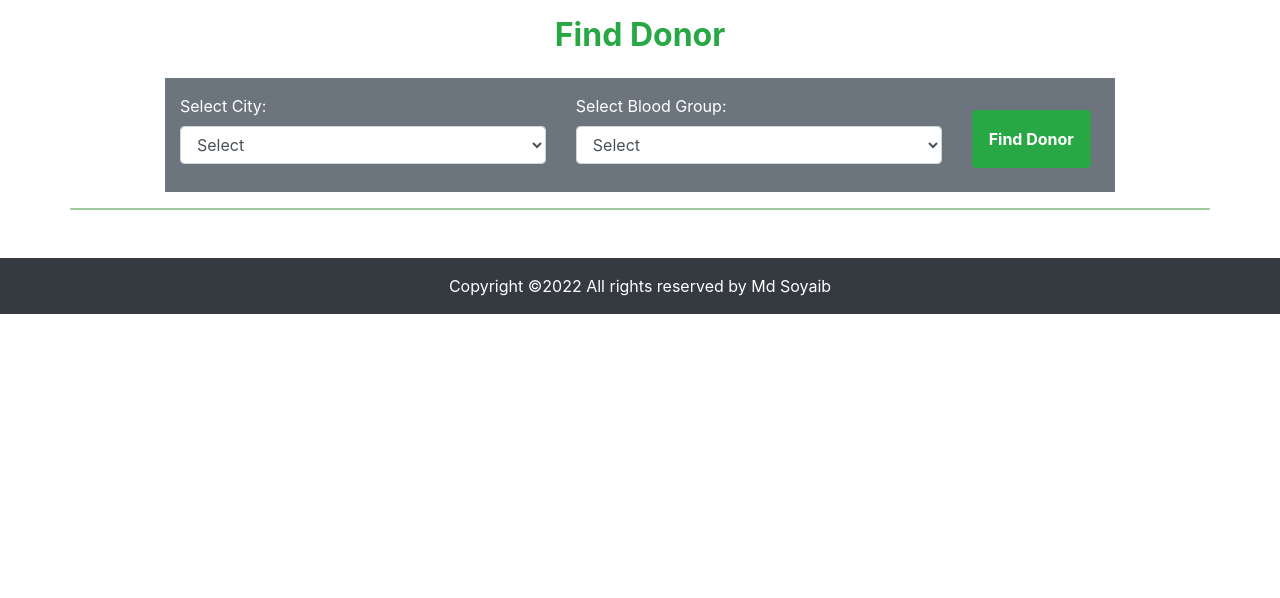
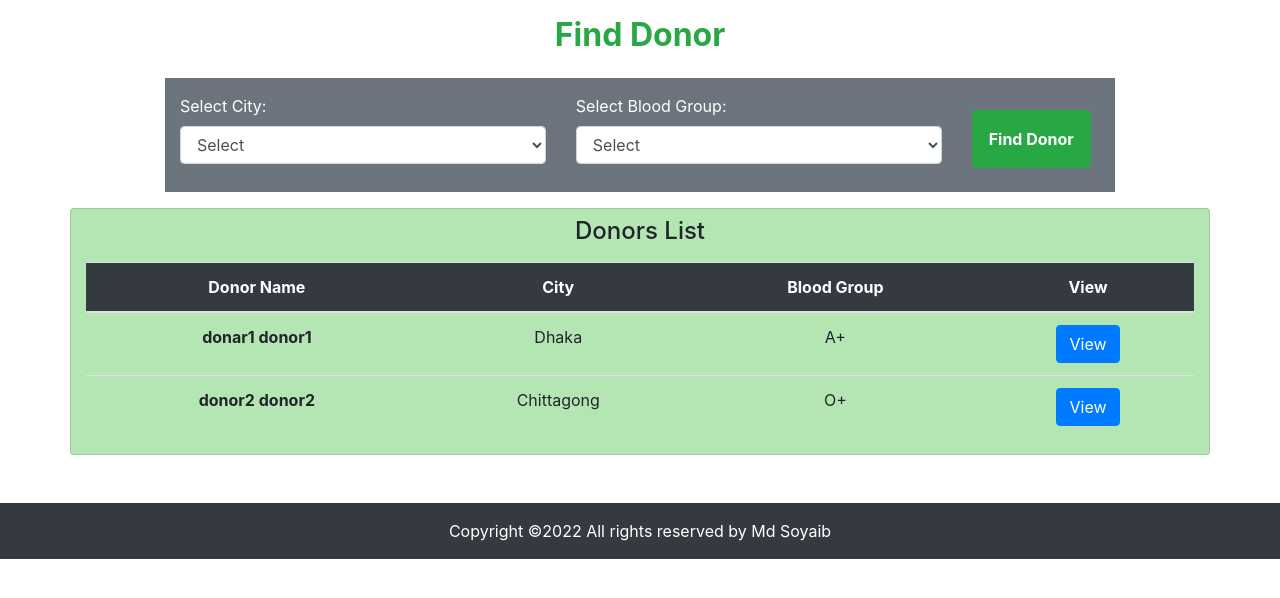
Before and after one commit to mdsoyaib/Blood_Bank, a Django app: page /find_donor in a window 1280 px wide. Shown: the part 56-654 px from the top of the page. Run offline with Django 3.2, Linux system fonts and the light colour scheme; a user stored in the database is signed in; data comes from the database, SQL or seed files in the repository; both versions use the stored data as it was after the commit; parts of the project's set-up code (start-up, migrations or seed data) failed here and were passed over; some libraries are stand-ins or nearby versions.

Commit message:
worked to send request to donor for getting donor contact number to get blood and storing the data and made a history page form where patient can get all request list till now he/she requested

```diff
--- a/app/admin.py
+++ b/app/admin.py
@@ -1,5 +1,5 @@
 from django.contrib import admin
-from app.models import Blood, CustomUser, City, Event, EventRegistration, Feedback, ContactForm, BloodRequest, FeedbackLike
+from app.models import Blood, CustomUser, City, Event, EventRegistration, Feedback, ContactForm, BloodRequest, FeedbackLike, RequestToDonor
 
 # Register your models here.
 
@@ -16,3 +16,4 @@ class FeedbackLikeAdmin(admin.ModelAdmin):
 
 admin.site.register(ContactForm)
 admin.site.register(BloodRequest)
+admin.site.register(RequestToDonor)
--- a/app/models.py
+++ b/app/models.py
@@ -53,6 +53,16 @@ class BloodRequest(models.Model):
     updated_at = models.DateTimeField(auto_now=True, blank=True, null=True)
 
 
+class RequestToDonor(models.Model):
+    from_patient = models.ForeignKey(CustomUser, on_delete=models.PROTECT, null=True, blank=True, related_name='From+')
+    to_donor = models.ForeignKey(CustomUser, on_delete=models.PROTECT, null=True, blank=True, related_name='To+')
+    blood = models.ForeignKey(Blood, on_delete=models.PROTECT, null=True, blank=True)
+    message = models.TextField(null=True, blank=True)
+
+    created_at = models.DateTimeField(auto_now_add=True, blank=True, null=True)
+    updated_at = models.DateTimeField(auto_now=True, blank=True, null=True)
+
+
 class Event(models.Model):
     title = models.CharField(max_length=255, null=True, blank=True)
     organized_by = models.CharField(max_length=255, null=True, blank=True)
--- a/app/views.py
+++ b/app/views.py
@@ -1,6 +1,6 @@
 from django.shortcuts import render, redirect
 from django.views import View
-from app.models import City, Blood, CustomUser, Event, EventRegistration, Feedback, ContactForm, BloodRequest, FeedbackLike
+from app.models import City, Blood, CustomUser, Event, EventRegistration, Feedback, ContactForm, BloodRequest, FeedbackLike, RequestToDonor
 from django.contrib import messages
 from django.contrib.auth import authenticate, login
 from django.db.models import F
@@ -102,9 +102,43 @@ class DeleteBloodRequest(View):
 
 class FindDonor(View):
     def get(self, request):
-        city = City.objects.all()
-        blood = Blood.objects.all()
-        return render(request, "find_donor.html", {'city':city, 'blood':blood})
+        user = request.user
+        if user.is_authenticated:
+            city = City.objects.all()
+            blood = Blood.objects.all()
+            donor = CustomUser.objects.filter(role="donor")
+            return render(request, "find_donor.html", {'city':city, 'blood':blood, 'donor':donor})
+        else:
+            messages.warning(request, "login first to access that page")
+            return redirect('login')
+
+    def post(self, request):
+        user = request.user
+        donor = request.POST['donorID']
+        print(donor)
+        blood = request.POST['blood']
+        message = request.POST['message']
+
+        checkDonor = CustomUser.objects.get(id=donor)
+        checkBlood = Blood.objects.get(group=blood)
+
+        requests = RequestToDonor(from_patient=user, to_donor=checkDonor, blood=checkBlood, message=message)
+        requests.save()
+        messages.success(request, "Check the donor contact number you requested and contact him/her for your needs.")
+        return redirect('donor_requests')
+
+
+# donor request history page view
+
+class DonorRequestHistory(View):
+    def get(self, request):
+        user = request.user
+        if user.is_authenticated:
+            requests = RequestToDonor.objects.all().order_by('-id')
+            return render(request, "donor_request_history.html", {'request':requests})
+        else:
+            messages.warning(request, "login first to access that page")
+            return redirect('login')
 
 
 # events page view
--- a/blood_bank/urls.py
+++ b/blood_bank/urls.py
@@ -15,7 +15,7 @@ Including another URLconf
 """
 from django.contrib import admin
 from django.urls import path
-from app.views import Home, Signup, Login, Events, Feedbacks, About, BloodBank, BloodRequestHistory, BloodRequestReport, DeleteBloodRequest, EditFeedback, DeleteFeedback, LikeFeedback, FindDonor
+from app.views import Home, Signup, Login, Events, Feedbacks, About, BloodBank, BloodRequestHistory, BloodRequestReport, DeleteBloodRequest, EditFeedback, DeleteFeedback, LikeFeedback, FindDonor, DonorRequestHistory
 from django.contrib.auth import views as auth_views
 from django.conf.urls.static import static
 from django.conf import settings
@@ -26,6 +26,7 @@ urlpatterns = [
     path('', Home.as_view(), name="home"),
     path('blood_bank', BloodBank.as_view(), name="blood_bank"),
     path('find_donor', FindDonor.as_view(), name="find_donor"),
+    path('donor_requests', DonorRequestHistory.as_view(), name="donor_requests"),
     path('event', Events.as_view(), name="event"),
 
     path('feedback', Feedbacks.as_view(), name="feedback"),
--- a/templates/base.html
+++ b/templates/base.html
@@ -76,6 +76,7 @@
                 {% if not user.is_superuser %}
                 <div class="dropdown-menu" aria-labelledby="navbarDropdown">
                     <a class="dropdown-item" href="{% url 'blood_requests' %}">Blood Requests</a>
+                    <a class="dropdown-item" href="{% url 'donor_requests' %}">Donor Requests</a>
                 </div>
                 {% endif %}
 
--- a/templates/find_donor.html
+++ b/templates/find_donor.html
@@ -44,30 +44,42 @@
                         </div>
                     </div>
                 </div>
+
                 <div class="col-lg-12 mt-3 mb-5 card" style="background-color: rgb(180, 230, 180);">
                     <div class="row">
 
-                        {% for event in event %}
-                        <div class="col-lg-4 mx-auto m-5 text-center">
-                            <div class="card mx-auto border-white" style="width: 18rem;">
-                                <img class="card-img-top" src="/media/{{event.photo}}" alt="event image" height="250px">
-                                <div class="card-body">
-                                  <h5 class="card-title">{{event.title}}</h5>
-                                  <h6 class="text-secondary">Event Date: {{event.event_date}}</h6>
+                        {% if not request.GET %}
+                        <div class="col-lg-12 mt-2 mb-2 text-center">
+                            <h4>Donors List</h4>
+                        </div>
+                        <div class="col-lg-12">
+                            <table class="table table-hover text-center">
+                                <thead class="bg-dark text-white">
+                                    <tr>
+                                        <th scope="col">Donor Name</th>
+                                        <th scope="col">City</th>
+                                        <th scope="col">Blood Group</th>
+                                        <th scope="col">View</th>
+                                    </tr>
+                                </thead>
+                                <tbody>
+                                    {% for donor in donor %}
+                                    <tr>
+                                        <th scope="row">{{donor.first_name}} {{donor.last_name}}</th>
+                                        <td>{{donor.city}}</td>
+                                        <td>{{donor.blood}}</td>
+                                        <td>
+                                            <button class="btn btn-primary"><a href="#viewModal{{donor.id}}" class="view text-white" style="text-decoration: none;" data-toggle="modal"
+                                            data-target="#viewModal{{donor.id}}">View</a></button>
+                                        </td>
+                                    </tr>
 
-                                  <button class="btn btn-primary mt-2"><a href="#viewModal{{event.id}}" class="view text-white" style="text-decoration: none;" data-toggle="modal"
-                                  data-target="#viewModal{{event.id}}">View Detail</a></button>
+                                    <!-- donor Details Modal HTML -->
 
-                                </div>
-                            </div>
-                        </div>
-
-                        <!-- Event Details Modal HTML -->
-
-                        <div id="viewModal{{event.id}}" class="modal fade">
+                                    <div id="viewModal{{donor.id}}" class="modal fade">
                                         <div class="modal-dialog">
                                             <div class="modal-content">
-                                    <form action="event" method="post" enctype="multipart/form-data">
+                                                <form action="find_donor" method="post" enctype="multipart/form-data">
                                                     {% csrf_token %}
                                                     <div class="modal-header">
                                                         <button type="button" class="close" data-dismiss="modal" aria-hidden="true">
@@ -76,22 +88,14 @@
                                                     </div>
                                                     <div class="modal-body">
                                                         <div class="row">
-                                                <div class="col-lg-5 p-2 text-center">
-                                                    <img src="/media/{{event.photo}}" alt="event detail img" height="300px">
-                                                </div>
-                                                <div class="col-lg-7 pl-4">
-                                                    <input type="hidden" name="eventID" value="{{event.id}}">
-                                                    <h4 class="pb-2">Event Title: {{event.title}}</h4>
-                                                    <h6>Organized By: {{event.organized_by}}</h6>
-                                                    <h6 class="text-secondary">Event Date: {{event.event_date}}</h6>
-                                                    <h6 class="text-secondary">Event Time: {{event.event_time}}</h6>
-                                                    <h6 class="text-secondary">Event Address: {{event.address}}</h6>
-
-                                                    <h6 class="text-secondary">Total Registration: {{event.registration}}</h6>
-
-                                                    <p class="text-justify pt-2 pb-3"><i>{{event.description}}</i></p>
-                                                    <p class="text-danger">Register yourself as a donor in this event.</p>
-                                                    <button class="btn btn-success mb-2" type="submit">Click Here</button>
+                                                            <div class="col-lg-12 pl-4 mx-auto">
+                                                                <input type="hidden" name="donorID" value="{{donor.id}}">
+                                                                <h4 class="pb-2">Donor Name: {{donor.first_name}} {{donor.last_name}}</h4>
+                                                                <h6 class="">Blood Group: {{donor.blood}}</h6>
+                                                                <input type="hidden" name="blood" value="{{donor.blood}}">
+                                                                <h6 class="pb-3">From City: {{donor.city}}</h6>
+                                                                <textarea name="message" id="message" cols="78" rows="3" placeholder="write message"></textarea>
+                                                                <button class="btn btn-success mt-2 mb-2" type="submit">Send Request & Get Contact Number</button>
                                                             </div>
                                                         </div>
                                                     </div>
@@ -101,6 +105,11 @@
                                     </div>
 
                                     {% endfor %}
+                                </tbody>
+                            </table>
+
+                        </div>
+                        {% endif %}
 
                     </div>
                 </div>
```
Also changed, not shown: templates/donor_request_history.html (added, +47 -0 lines), app/migrations/0019_patienttodonorrequest.py (added), app/migrations/0020_rename_patienttodonorrequest_requesttodonor.py (added), db.sqlite3. Lines whose indentation alone changed are shown as unchanged.
